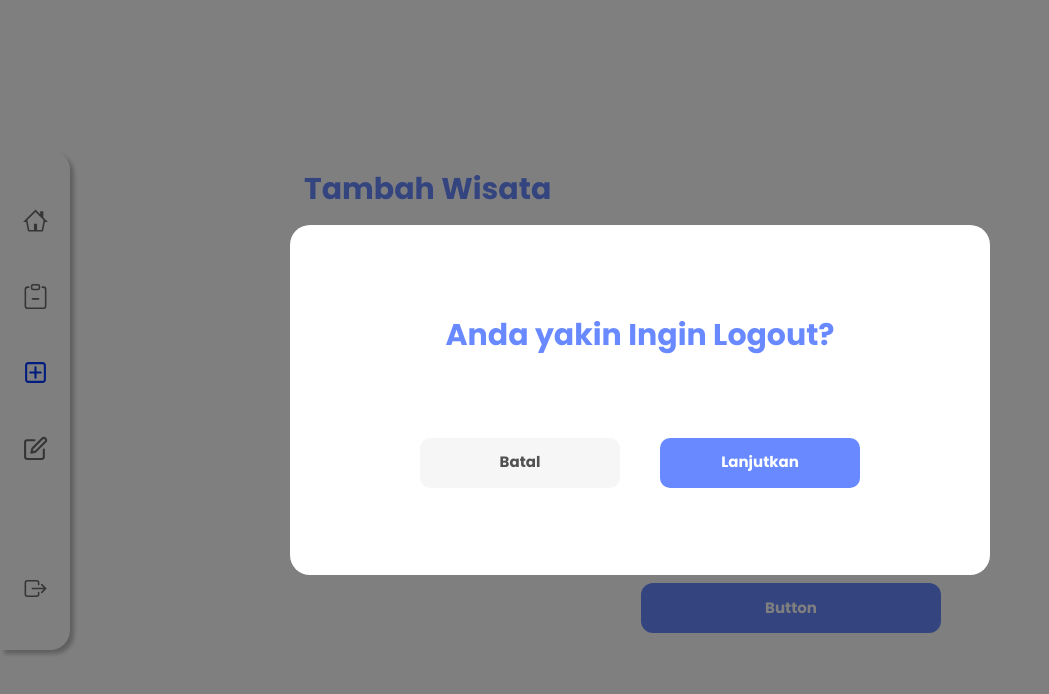
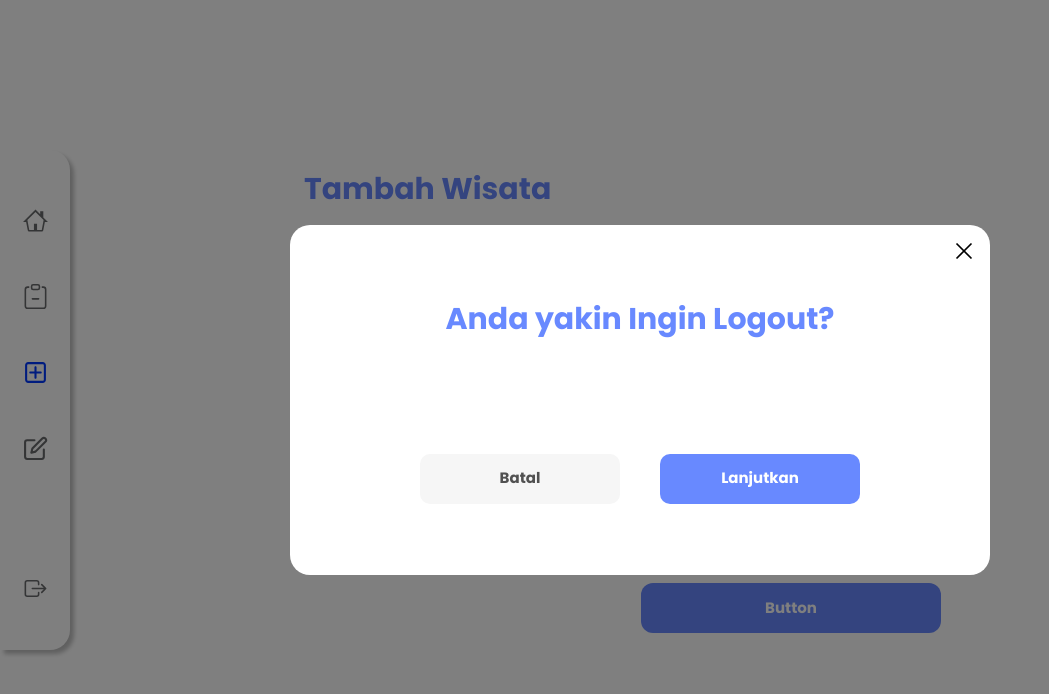
Before and after one commit to EririDev/slicingTask-1, a React (Vite) app: page /dashboard/add in a window 1280 px wide. Both pictures are taken after a click on the icon 35 px from the left and 588 px from the top of the page. Shown: the top 694 px of the page, without its empty margins (0-1049 px from the left). Built offline with nearby package versions, Linux system fonts and the light colour scheme.

Commit message:
slicingTask1

```diff
--- a/src/components/Sidebar.jsx
+++ b/src/components/Sidebar.jsx
@@ -5,6 +5,7 @@ import {CgAddR} from 'react-icons/cg'
 import {FiEdit} from 'react-icons/fi'
 import {IoExitOutline} from 'react-icons/io5'
 import { NavLink } from 'react-router-dom'
+import {GrClose} from 'react-icons/gr'
 
 
 
@@ -29,7 +30,8 @@ const Sidebar = () => {
         </div>
     </div>
     {show?(<div className='w-full h-full bg-[rgba(0,0,0,0.5)] fixed z-20'>
-        <div className="logout w-[700px] h-[350px] rounded-[20px] bg-white fixed top-[50%] left-[50%] translate-x-[-50%] translate-y-[-50%] flex flex-col justify-center items-center gap-20">
+        <div className="logout w-[700px] h-[350px] rounded-[20px] bg-white relative top-[50%] left-[50%] translate-x-[-50%] translate-y-[-50%] flex flex-col justify-center items-center gap-28 ">
+        <button onClick={()=>setShow(false)} className=' text-[20px] text-[#515151] font-[100] absolute top-4 right-4'><GrClose/></button>
             <p className='text-[30px] font-[700] text-[#6889FF]'>Anda yakin Ingin Logout?</p>
             <div className="action flex  gap-10">
                 <button onClick={()=>setShow(false)} className='w-[200px] h-[50px] text-[15px] font-[700] bg-[#F6F6F6] text-[#515151] rounded-[10px]'>Batal</button>
```
